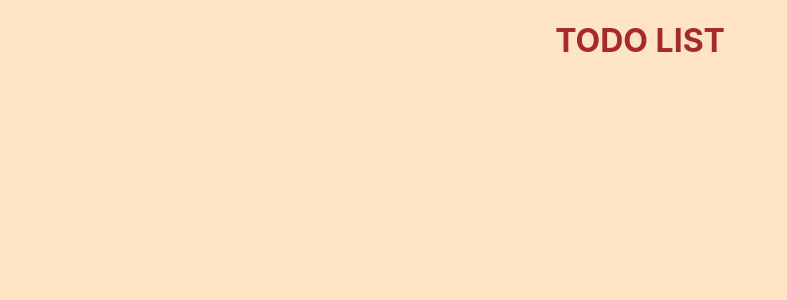
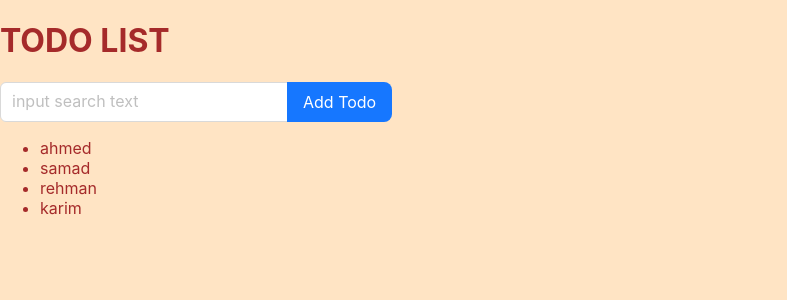
Before and after one commit to Muhammadahmed2001/todo-app, a React (Create React App) app: page / in a window 1280 px wide. Shown: the top 300 px of the page, without its empty margins (0-787 px from the left). Built offline with nearby package versions, Linux system fonts and the light colour scheme.

Commit message:
add input

```diff
--- a/src/App.css
+++ b/src/App.css
@@ -1,7 +1,5 @@
 body{
   background-color: bisque;
-  color: brown;
+  color: #a52a2a;
+
 }
-.todo-heading{
-  text-align: center;
-}
--- a/src/App.js
+++ b/src/App.js
@@ -1,9 +1,24 @@
-import './App.css';
+import "./App.css";
+import Login from "./components/Login";
+import { useState } from "react";
 
 function App() {
+  const [todo,satTodo] = useState(["ahmed"]);
+  console.log(todo,satTodo)
   return (
-    <div>
-      <h1 className='todo-heading'>TODO LIST</h1>
+    <div className="container">
+      <h1 className="todo-heading">TODO LIST</h1>
+      <div className="todo-card">
+        <Login />
+        <div>
+          <ul>
+            <li>ahmed</li>
+            <li>samad</li>
+            <li>rehman</li>
+            <li>karim</li>
+          </ul>
+        </div>
+      </div>
     </div>
   );
 }
--- /dev/null
+++ b/src/components/Login/index.js
@@ -0,0 +1,27 @@
+import { AudioOutlined } from "@ant-design/icons";
+import React from "react";
+import { Input, Space } from "antd";
+
+const { Search } = Input;
+const suffix = (
+  <AudioOutlined
+    style={{
+      fontSize: 16,
+      color: "#a52a2a",
+    }}
+  />
+);
+
+const onSearch = (value) => console.log(value);
+const Login = () => (
+  <Space direction="vertical">
+    <Search
+      placeholder="input search text"
+      allowClear
+      enterButton="Add Todo"
+      size="large"
+      onSearch={onSearch}
+    />
+  </Space>
+);
+export default Login;
```
